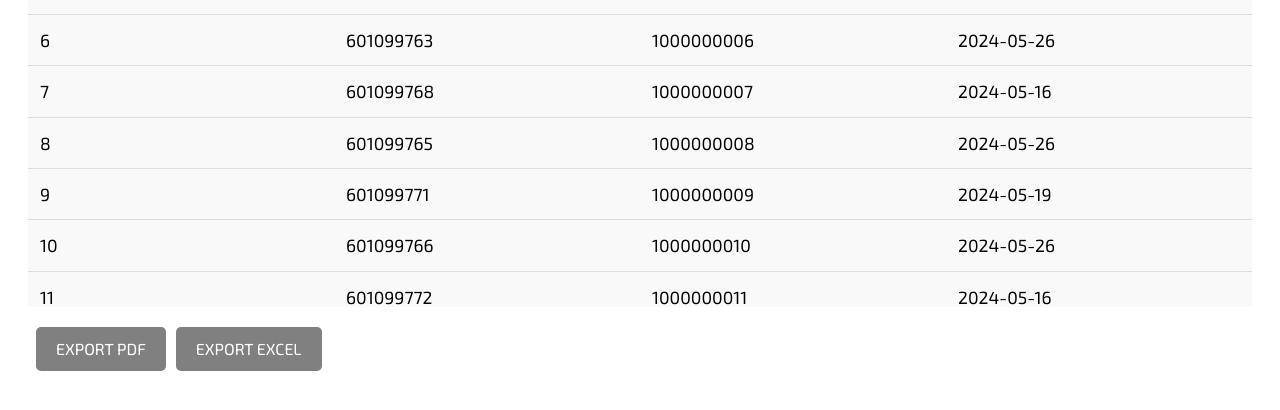
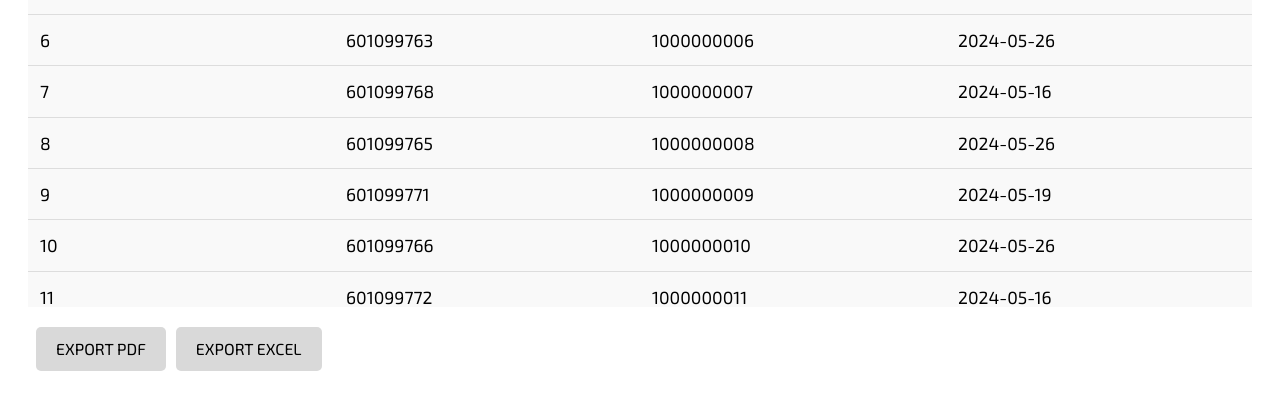
Before and after one commit to Niles-Rondez/Task-Management-and-Notification-System-for-SMG, a PHP site: page /reports.php in a window 1280 px wide. Shown: the part 553-963 px from the top of the page. Run offline with PHP 8.4, Linux system fonts and the light colour scheme; data comes from the database, SQL or seed files in the repository; some libraries are stand-ins or nearby versions.

Commit message:
update css

```diff
--- a/reports.php
+++ b/reports.php
@@ -116,8 +116,8 @@
     </div>
 
     <div class="export-buttons ms-3 me">
-      <a href="expexcel.php"> <button class="export-pdf-button">EXPORT PDF</button></a>
-        <button class="export-excel-button">EXPORT EXCEL</button>
+      <a href="expexcel.php"> <button class="export-pdf-button" id = 'exportBtn'>EXPORT PDF</button></a>
+        <button class="export-excel-button" id = 'exportBtn'>EXPORT EXCEL</button>
     </div>
 
 
--- a/schedule.php
+++ b/schedule.php
@@ -81,9 +81,9 @@
 
         <div class="col-3 mt-5 ms-5 my-0" id = "leftCal">
           <div class="btn-group my-1">
-                  <button type="button" class="btn px-4 border border-secondary-subtle" id="btnMonth" style="background-color: #a1a1a1; color: black">Month</button>
-                  <button type="button" class="btn px-4 border border-secondary-subtle" id="btnWeek" style="background-color: #a1a1a1; color: black">Week</button>
-                  <button type="button" class="btn px-4 border border-secondary-subtle" id="btnDay" style="background-color: #a1a1a1; color: black">Day</button>
+                  <button type="button" class="btn px-4 border border-secondary-subtle" id="btnMonth" >Month</button>
+                  <button type="button" class="btn px-4 border border-secondary-subtle" id="btnWeek" >Week</button>
+                  <button type="button" class="btn px-4 border border-secondary-subtle" id="btnDay">Day</button>
           </div>
             <!-- Modal -->
           <button type="button" class="btn my-2 border border-secondary-subtle" data-bs-toggle="modal" data-bs-target="#exampleModal" id="addtaskSched"> Add Task </button>
--- a/styles/style.css
+++ b/styles/style.css
@@ -399,11 +399,15 @@ html {
 }
 
 #addtaskSched {
-  background-color: #a1a1a1;
+  background-color: #d9d9d9;
   stroke: #a1a1a1;
   color: #000;
   border-radius: 5px;
   width: 262px;
+}
+
+#addtaskSched:hover {
+  background-color: #a1a1a1;
 }
 
 #leftCal {
@@ -658,3 +662,13 @@ html {
   border-radius: 5px;
   cursor: pointer;
 }
+
+
+#btnMonth, #btnWeek, #btnDay, #exportBtn {
+  background-color: #d9d9d9;
+  color: #000;
+}
+
+#btnMonth:hover, #btnWeek:hover, #btnDay:hover, #exportBtn:hover{
+  background-color: #a1a1a1;
+}
```
